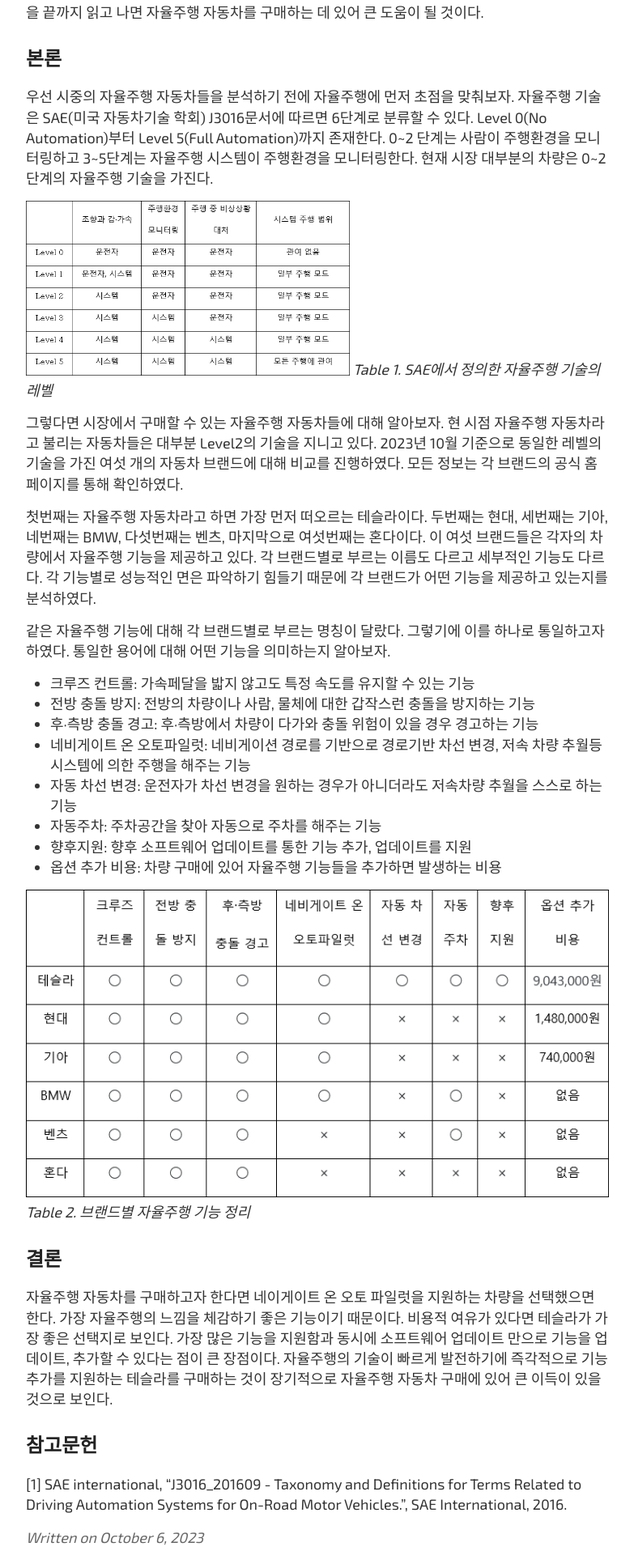
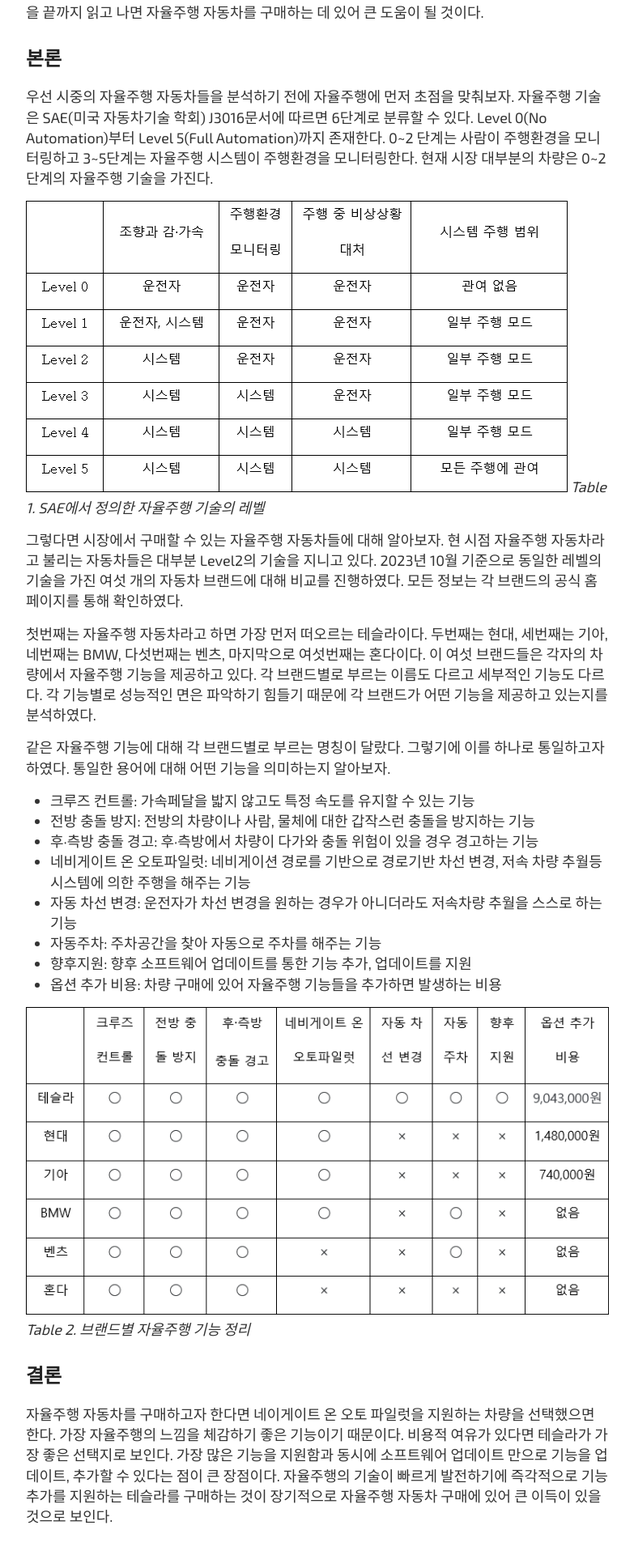
Before and after one commit to Ns-Jin/Ns-Jin.github.io, a Jekyll site: the page built from _posts/2023-10-06-survey-practice.md, in a window 1280 px wide. Shown: the part 653-2569 px from the top of the page at 81% size, without its empty margins (248-1031 px from the left). Built offline with Jekyll 4.4.1, drawn with Linux system fonts in a browser that asks for light colours; some web fonts are replaced.

Commit message:
image_code 수정

```diff
--- a/_posts/2023-10-06-survey-practice.md
+++ b/_posts/2023-10-06-survey-practice.md
@@ -15,7 +15,7 @@ tags: survey, 자율주행, 자율주행 자동차, 테슬라
 ## 본론
 우선 시중의 자율주행 자동차들을 분석하기 전에 자율주행에 먼저 초점을 맞춰보자. 자율주행 기술은 SAE(미국 자동차기술 학회) J3016문서에 따르면 6단계로 분류할 수 있다. Level 0(No Automation)부터 Level 5(Full Automation)까지 존재한다. 0~2 단계는 사람이 주행환경을 모니터링하고 3~5단계는 자율주행 시스템이 주행환경을 모니터링한다. 현재 시장 대부분의 차량은 0~2 단계의 자율주행 기술을 가진다.
 
-[<img src="{{ site.baseurl }}/images/table_1.png" alt="Table_1" style="width: 400px;"/>]({{ site.baseurl }}/){: .align-center}
+![]({{ site.baseurl }}/images/table_1.png){: .align-center}
 *Table 1. SAE에서 정의한 자율주행 기술의 레벨*
 
 그렇다면 시장에서 구매할 수 있는 자율주행 자동차들에 대해 알아보자. 현 시점 자율주행 자동차라고 불리는 자동차들은 대부분 Level2의 기술을 지니고 있다. 2023년 10월 기준으로 동일한 레벨의 기술을 가진 여섯 개의 자동차 브랜드에 대해 비교를 진행하였다. 모든 정보는 각 브랜드의 공식 홈페이지를 통해 확인하였다.
@@ -33,7 +33,7 @@ tags: survey, 자율주행, 자율주행 자동차, 테슬라
 - 향후지원: 향후 소프트웨어 업데이트를 통한 기능 추가, 업데이트를 지원
 - 옵션 추가 비용: 차량 구매에 있어 자율주행 기능들을 추가하면 발생하는 비용
 
-![]({{ site.baseurl }}/images/table_2.png)
+![]({{ site.baseurl }}/images/table_2.png){: .align-center}
 *Table 2. 브랜드별 자율주행 기능 정리*
 
 ## 결론
```
